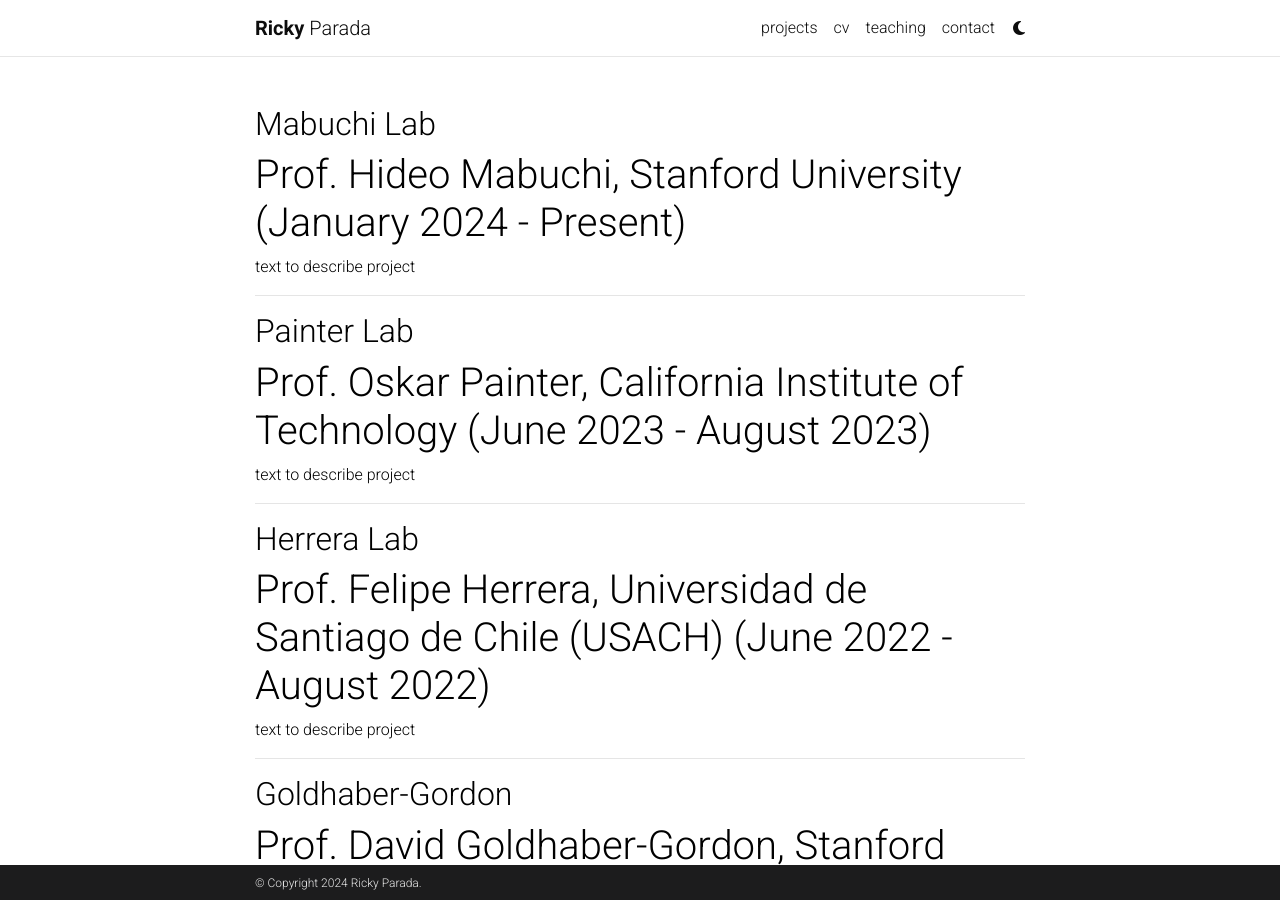
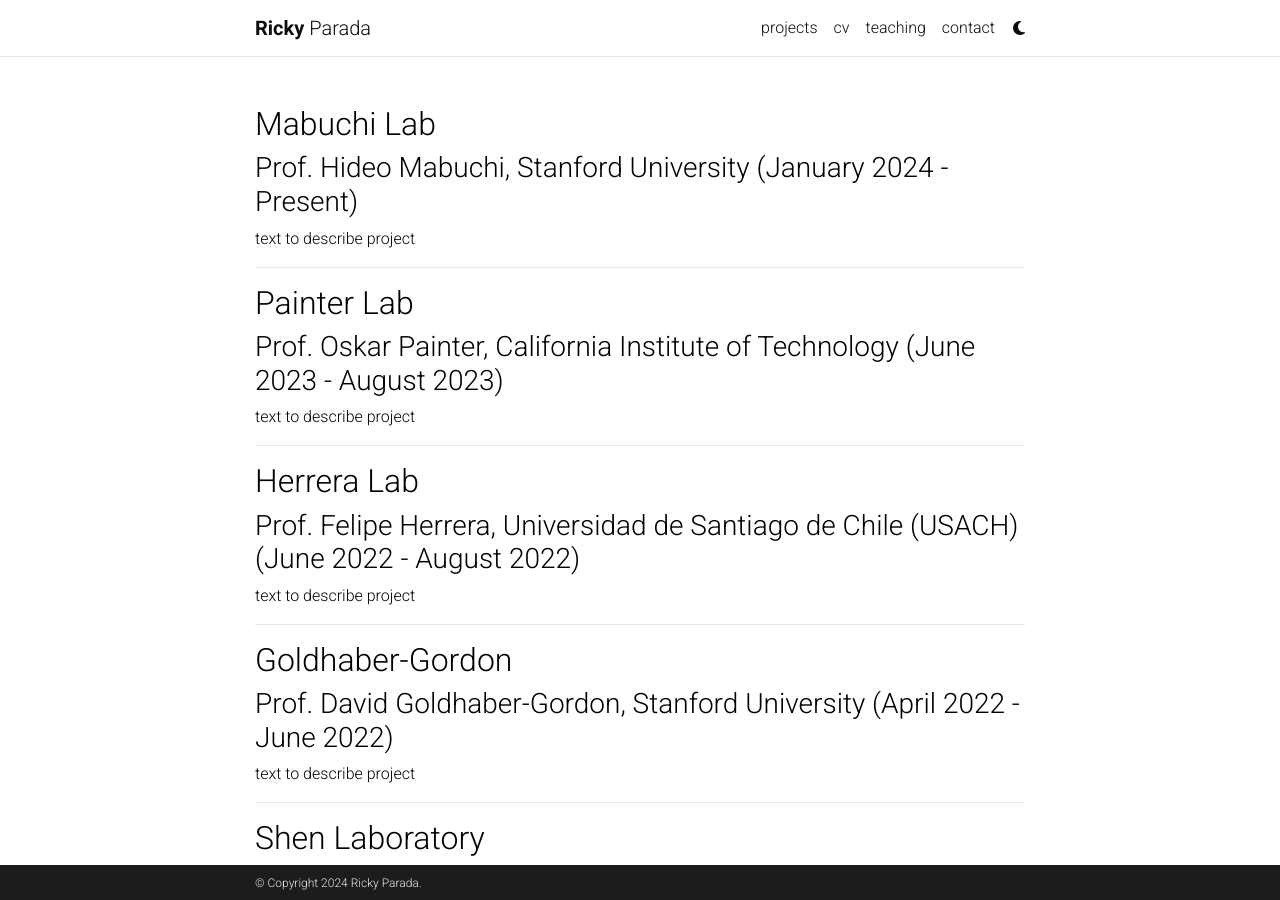
Before and after one commit to rickyparada/rickyparada.github.io, a Jekyll site: the page built from _pages/research.md, in a window 1280 px wide and 900 px high. Built offline with Jekyll 4.4.1, drawn with Linux system fonts in a browser that asks for light colours; comment, search, counter and statistics services are not loaded; a style sheet for code colours, icons or effects is not loaded.

```diff
--- a/_pages/research.md
+++ b/_pages/research.md
@@ -8,7 +8,7 @@ nav_order: 2
 
 ## Mabuchi Lab
 
-# Prof. Hideo Mabuchi, Stanford University (January 2024 - Present)
+### Prof. Hideo Mabuchi, Stanford University (January 2024 - Present)
 
 text to describe project
 
@@ -16,7 +16,7 @@ text to describe project
 
 ## Painter Lab
 
-# Prof. Oskar Painter, California Institute of Technology (June 2023 - August 2023)
+### Prof. Oskar Painter, California Institute of Technology (June 2023 - August 2023)
 
 text to describe project
 
@@ -24,7 +24,7 @@ text to describe project
 
 ## Herrera Lab
 
-# Prof. Felipe Herrera, Universidad de Santiago de Chile (USACH) (June 2022 - August 2022)
+### Prof. Felipe Herrera, Universidad de Santiago de Chile (USACH) (June 2022 - August 2022)
 
 text to describe project
 
@@ -32,7 +32,7 @@ text to describe project
 
 ## Goldhaber-Gordon
 
-# Prof. David Goldhaber-Gordon, Stanford University (April 2022 - June 2022)
+### Prof. David Goldhaber-Gordon, Stanford University (April 2022 - June 2022)
 
 text to describe project
 
@@ -40,7 +40,7 @@ text to describe project
 
 ## Shen Laboratory
 
-# Prof. Zhi-Xun Shen, Stanford University (June 2021 - August 2021)
+### Prof. Zhi-Xun Shen, Stanford University (June 2021 - August 2021)
 
 text to describe project
 
@@ -48,6 +48,6 @@ text to describe project
 
 ## Miguel
 
-# Prof. Felipe Herrera, Universidad de Santiago de Chile (USACH) (June 2022 - August 2022)
+### Prof. Felipe Herrera, Universidad de Santiago de Chile (USACH) (June 2022 - August 2022)
 
 text to describe project
```
